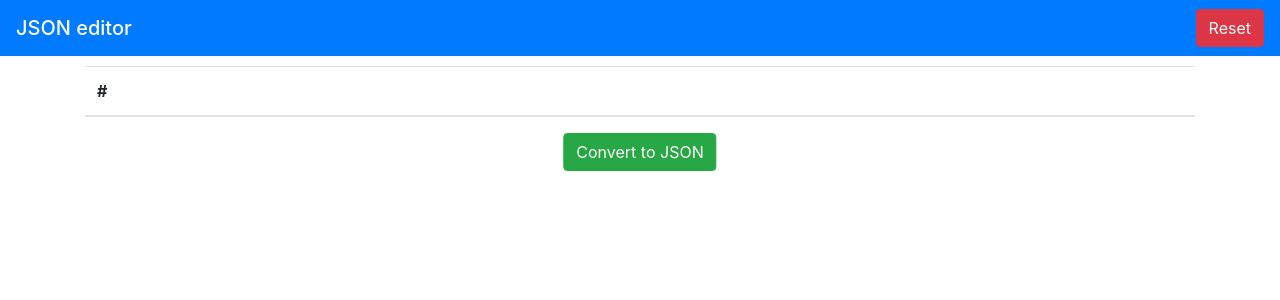
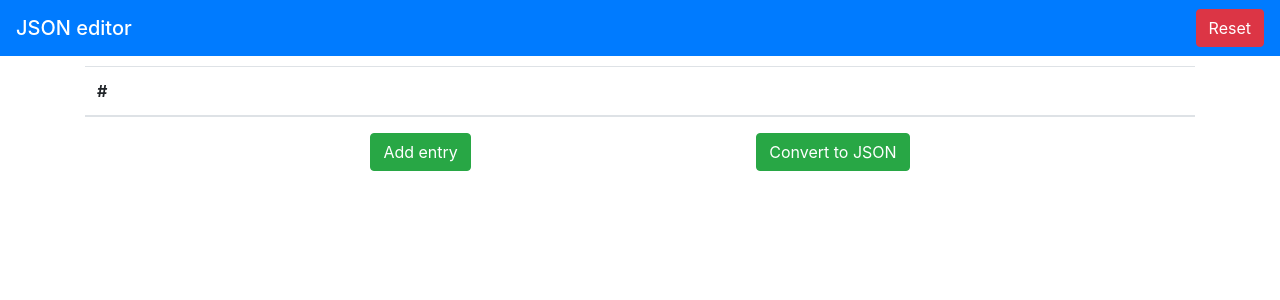
Before and after one commit to abadire/json-editor, an Angular app: page /table in a window 1280 px wide. Shown: the top 300 px of the page. Built offline with nearby package versions, Linux system fonts and the light colour scheme.

Commit message:
feat: add entry addition

```diff
--- a/src/app/components/table/table.component.html
+++ b/src/app/components/table/table.component.html
@@ -19,4 +19,7 @@
     </tr>
   </tbody>
 </table>
-<a routerLink="" [state]="jsonStr" class="btn btn-success btn--to-json">Convert to JSON</a>
+<div class="button-group">
+  <a class="btn btn-success" (click)="addEntry()">Add entry</a>
+  <a routerLink="" [state]="jsonStr" class="btn btn-success">Convert to JSON</a>
+</div>
--- a/src/app/components/table/table.component.scss
+++ b/src/app/components/table/table.component.scss
@@ -1,12 +1,12 @@
 .btn--left {
   margin-right: 10px;
-}
-
-.btn--to-json {
-  margin-left: 50%;
-  transform: translateX(-50%);
 }
 
 .arrow {
   cursor: pointer;
 }
+
+.button-group {
+  display: flex;
+  justify-content: space-evenly;
+}
--- a/src/app/components/table/table.component.ts
+++ b/src/app/components/table/table.component.ts
@@ -1,4 +1,5 @@
 import { Component, OnInit } from '@angular/core';
+import { Router } from '@angular/router';
 import { faArrowUp, faArrowDown } from '@fortawesome/free-solid-svg-icons';
 
 @Component({
@@ -14,6 +15,8 @@ export class TableComponent implements OnInit {
   up = faArrowUp;
 
   down = faArrowDown;
+
+  constructor(private router: Router) {}
 
   ngOnInit(): void {
     if (history.state.str) {
@@ -48,4 +51,12 @@ export class TableComponent implements OnInit {
       localStorage.setItem('jsonStr', JSON.stringify(this.entries));
     }
   }
+
+  addEntry() {
+    const obj = { ...this.entries[0] };
+    Object.keys(obj).forEach((key) => { obj[key] = ''; });
+    this.entries.push(obj);
+    localStorage.setItem('jsonStr', JSON.stringify(this.entries));
+    this.router.navigate([`table/edit/${this.entries.length - 1}`]);
+  }
 }
```
